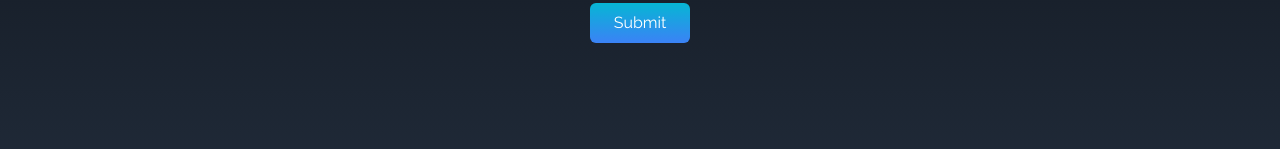
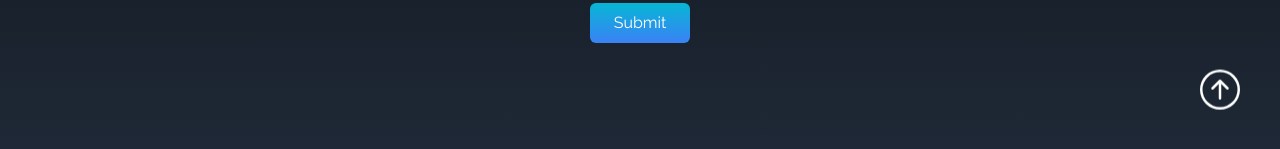
Before and after one commit to LiMi0000/portfolio, a React (Create React App) app: page / in a window 1280 px wide. Shown: the part 3839-3988 px from the top of the page. Built offline with nearby package versions, Linux system fonts and the light colour scheme; the HTML template or start-up script is replaced by a standard one.

Commit message:
go up button

```diff
--- a/src/components/Contact.jsx
+++ b/src/components/Contact.jsx
@@ -1,7 +1,12 @@
 import React from 'react';
+
+import { Link } from 'react-scroll';
+
+import { BsArrowUpCircle } from 'react-icons/bs';
 
 const Contact = () => {
   return (
+    <>
       <div
         name="contact"
         className="w-full h-screen bg-gradient-to-b from-black to-gray-800 p-4 text-white"
@@ -44,7 +49,15 @@ const Contact = () => {
             </form>
           </div>
         </div>
+        <div class="relative w-full">
+          <div class="absolute bottom-0 right-0 h-16 w-16 text-center cursor-pointer animate-bounce">
+            <Link to="home" smooth duration={500}>
+              <BsArrowUpCircle size={40} />
+            </Link>
           </div>
+        </div>
+      </div>
+    </>
   );
 };
 
--- a/src/components/Home.jsx
+++ b/src/components/Home.jsx
@@ -25,7 +25,7 @@ const Home = () => {
           </h2>
           <p className="text-gray-500 py-4 max-w-3xl">
             I have experience working on different technologies and building
-            websites with{' '}
+            websites with
             <span className="text-orange-500 font-semibold">HTML</span>,
             <span className="text-blue-500 font-semibold"> CSS</span>,
             <span className="text-yellow-500 font-semibold"> JAVASCRIPT</span>,
@@ -62,7 +62,7 @@ const Home = () => {
           <img
             src={HeroImage}
             alt="my profile"
-            className="rounded-2xl mx-auto w-2/3 md:w-96 hover:scale-105 duration-300"
+            className="rounded-2xl mx-auto w-2/3 md:w-96 "
           />
         </div>
       </div>
@@ -71,57 +71,3 @@ const Home = () => {
 };
 
 export default Home;
-
-// const Home = () => {
-//   return (
-//     <div
-//       name="home"
-//       className="h-screen w-full bg-gradient-to-b  from-black via-black to-gray-800"
-//     >
-//       <div className="max-w-screen-lg mx-auto flex flex-col items-center justify-center h-full px-4 md:flex-row">
-//         <div className="flex flex-col justify-center h-full">
-//           <h2 className="text-2xl sm:text-7xl font-bold text-white">
-//             I'm a Web Developer
-//           </h2>
-//           <p className="text-gray-500 py-4 max-w-lg">
-//             In the high school i was studying mechanical engineering, especially
-//             technician for computer leadership which means transferring a piece
-//             of metal to something that clients wants through some codes that
-//             machine understand. After that i decided for further studying to go
-//             with programming and started my journey in Seavus. It was an amazing
-//             year with some hard times and good times obviously, but going
-//             through ton of homework and projects that we have through that year
-//             it really helped us a lot learning about programming. As a junior i
-//             want to start in any field to begin my journey on programming world
-//             and i'm ready to work and give everything that i know with everyone
-//             i work, collaborating with teams, learning more new technologies
-//             that are coming up, adapting to different ways of working, meeting
-//             and communicating with new people.
-//           </p>
-//           <div className="">
-//             <Link
-//               to="portfolio"
-//               smooth
-//               duration={500}
-//               className="group text-white w-fit px-6 py-3 my-2 flex items-center rounded-md bg-gradient-to-r from-cyan-500 to-blue-500 cursor-pointer"
-//             >
-//               Portfolio
-//               <span className="group-hover:rotate-90 duration-300">
-//                 <HiOutlineArrowSmRight size={25} className="ml-1" />
-//               </span>
-//             </Link>
-//           </div>
-//         </div>
-//         <div className="">
-//           <img
-//             src={HeroImage}
-//             alt="my_profile"
-//             className="rounded-2xl mx-auto w-2/3 md:w-96"
-//           />
-//         </div>
-//       </div>
-//     </div>
-//   );
-// };
-
-// export default Home;
```
Also changed, not shown: src/components/About.jsx (+0 -15 lines). Lines whose indentation alone changed are shown as unchanged.
